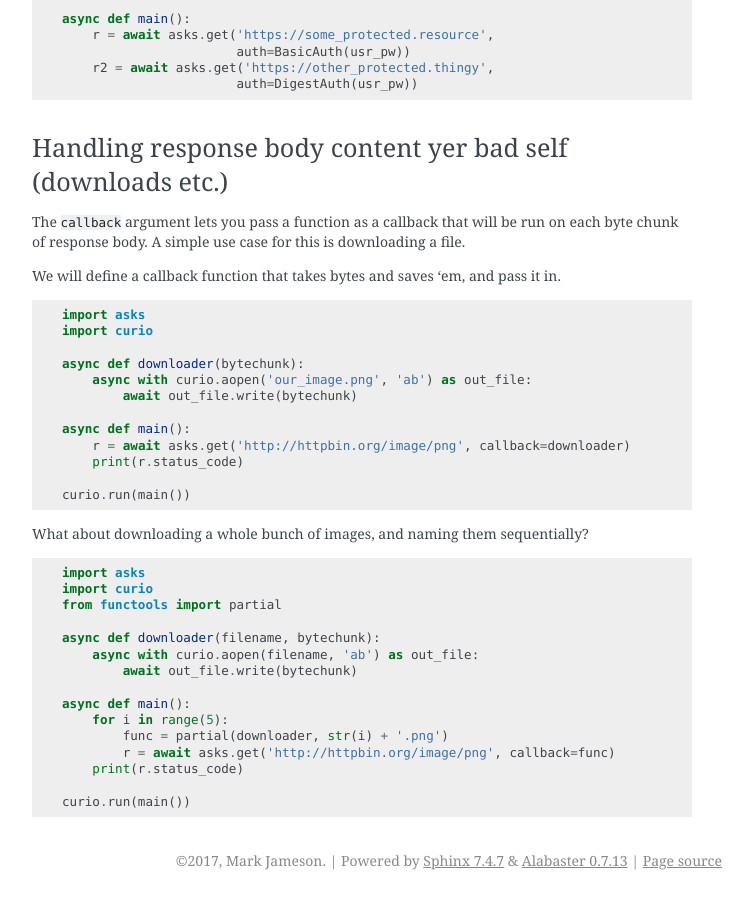
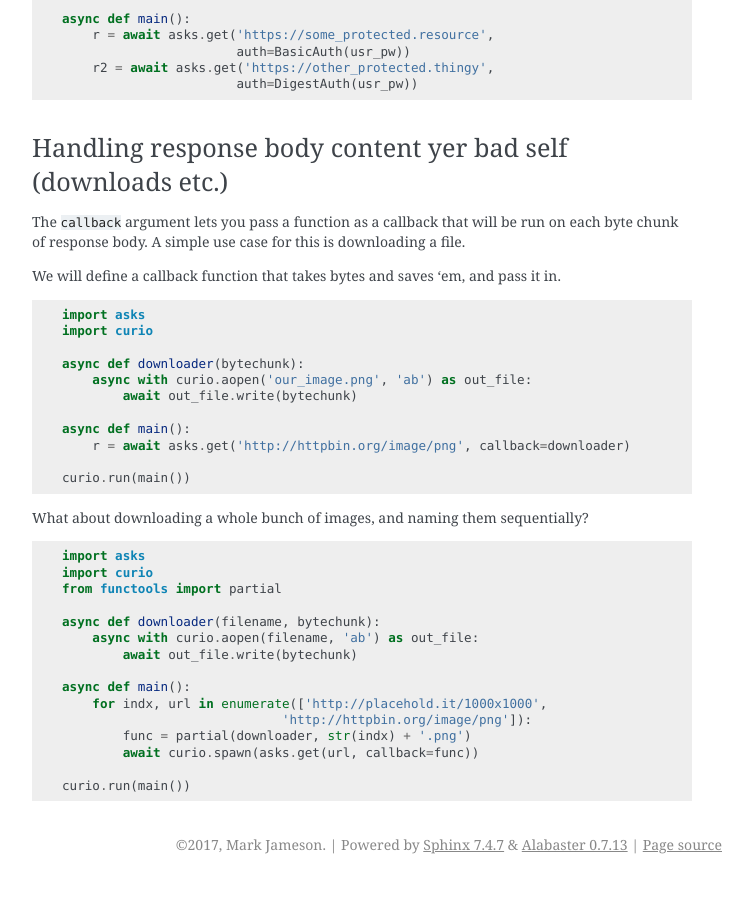
Before and after one commit to theelous3/asks, a Sphinx documentation site: the page built from docs/source/overview-of-funcs-and-args.rst, in a window 1280 px wide and 900 px high, scrolled down 2720 px. Shown: the whole window, without its empty margins (388-1141 px from the left). Built offline with Sphinx 7.4.7, drawn with Linux system fonts in a browser that asks for light colours.

Commit message:
callback fix, docs update

```diff
--- a/docs/source/overview-of-funcs-and-args.rst
+++ b/docs/source/overview-of-funcs-and-args.rst
@@ -156,7 +156,6 @@ We will define a callback function that takes bytes and saves 'em, and pass it i
 
     async def main():
         r = await asks.get('http://httpbin.org/image/png', callback=downloader)
-        print(r.status_code)
 
     curio.run(main())
 
@@ -171,9 +170,9 @@ What about downloading a whole bunch of images, and naming them sequentially? ::
             await out_file.write(bytechunk)
 
     async def main():
-        for i in range(5):
-            func = partial(downloader, str(i) + '.png')
-            r = await asks.get('http://httpbin.org/image/png', callback=func)
-        print(r.status_code)
+        for indx, url in enumerate(['http://placehold.it/1000x1000',
+                                 'http://httpbin.org/image/png']):
+            func = partial(downloader, str(indx) + '.png')
+            await curio.spawn(asks.get(url, callback=func))
 
     curio.run(main())
```
Also changed, not shown: 5 other files.
